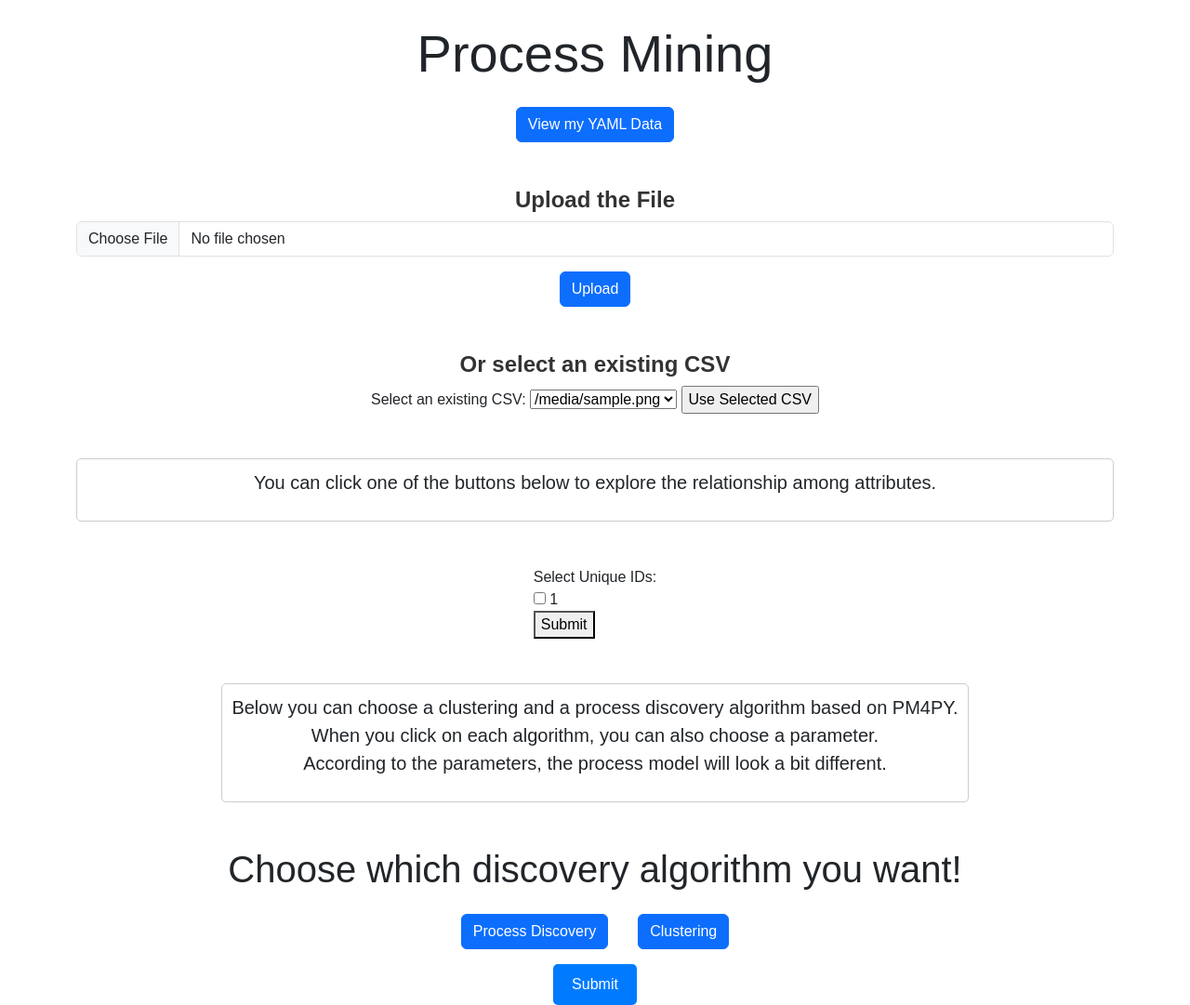
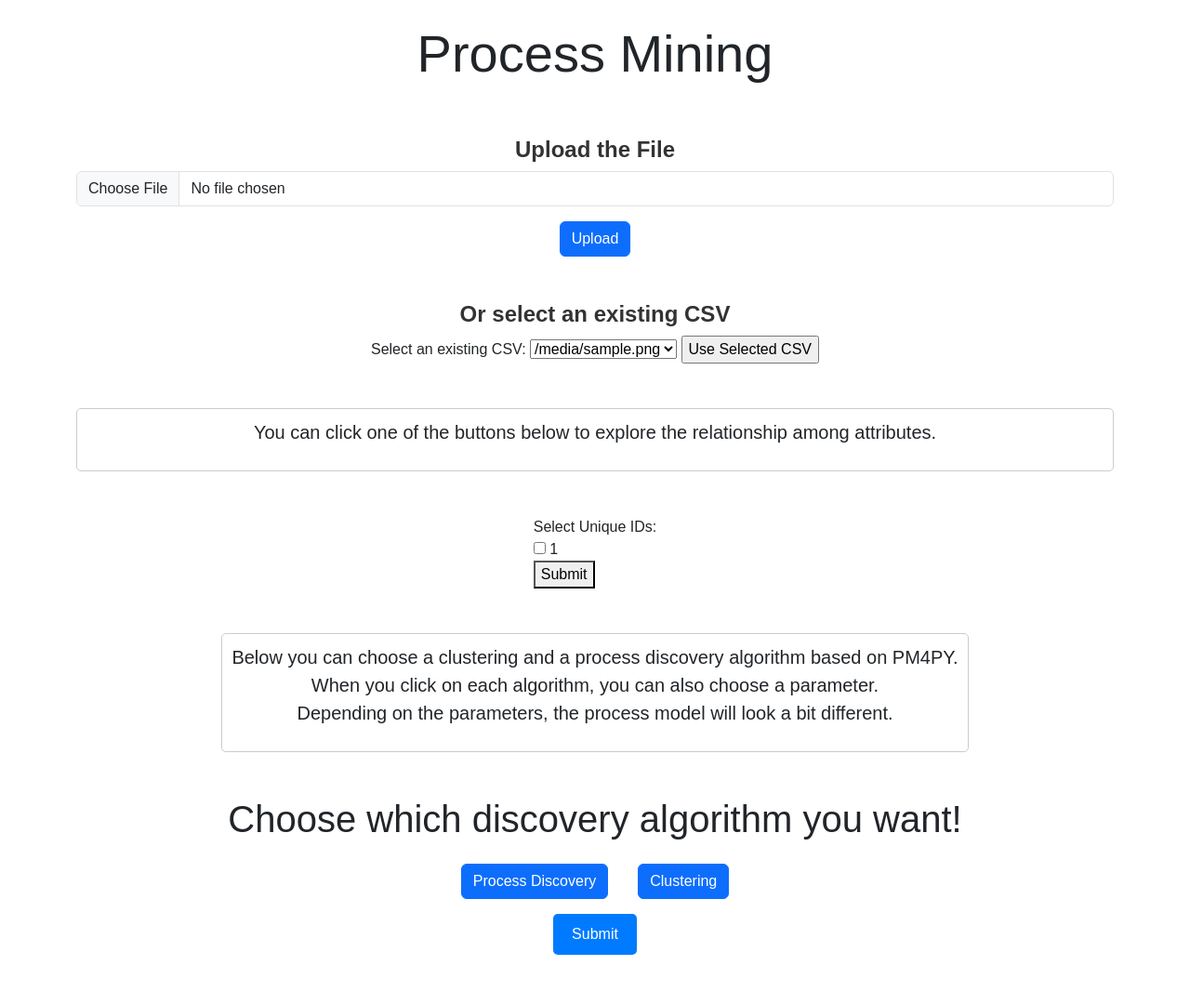
Before and after one commit to kwkim0129/Bachelor-thesis_Kowoon-Kim, a Flask app: template templates/main.html in a window 1280 px wide. Shown: the whole page at 93% size. After the commit the page ends 1027 px from the top, so only its background shows below. Run offline with Flask 3, Linux system fonts and the light colour scheme; the template is opened without the code that fills it: most values are stand-ins (such as "Sample title", 1, 10 or a date in 2020).

Commit message:
Add files via upload
removed view my yaml

```diff
--- a/templates/main.html
+++ b/templates/main.html
@@ -142,7 +142,7 @@
 <div class="container">
     <div class="text-center mt-4">
         <h1 class="display-4">Process Mining</h1>
-        <a href="/yaml" class="btn btn-primary mt-3">View my YAML Data</a> <!-- Link to YAML page -->
+{#        <a href="/yaml" class="btn btn-primary mt-3">View my YAML Data</a> <!-- Link to YAML page -->#}
     </div>
 </div>
 
@@ -220,7 +220,7 @@
         <br>
         When you click on each algorithm, you can also choose a parameter.
         <br>
-        According to the parameters, the process model will look a bit different.
+        Depending on the parameters, the process model will look a bit different.
     </p>
 </div>
 
```
